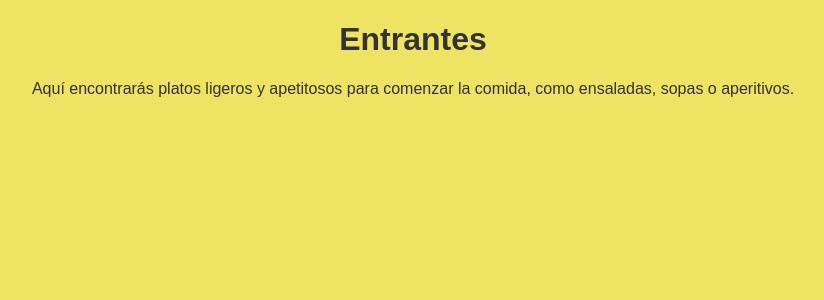
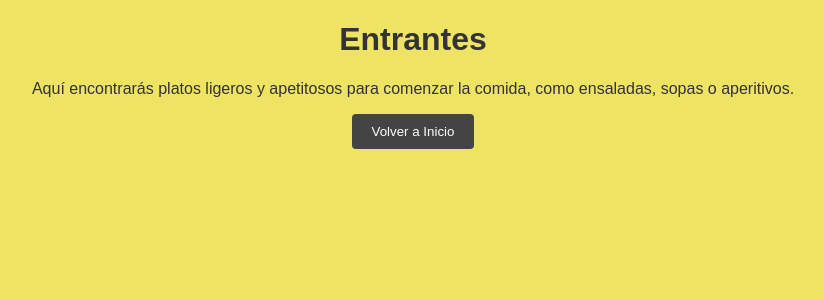
Before and after one commit to Enriquecebanc/Reto5Niger, a React (Create React App) app in the folder Frontend/nigerweb/: page /entrantes in a window 1280 px wide. Shown: the top 300 px of the page, without its empty margins (227-1051 px from the left). Built offline with nearby package versions, Linux system fonts and the light colour scheme.

Commit message:
Añadido un boton de regreso a las páginas que lo necesitaban.

```diff
--- a/Frontend/nigerweb/src/pages/entrantes/entrantes.js
+++ b/Frontend/nigerweb/src/pages/entrantes/entrantes.js
@@ -1,4 +1,5 @@
 import React from 'react';
+import { Link } from 'react-router-dom';
 import './entrantes.css';
 
 const Entrantes = () => {
@@ -6,6 +7,9 @@ const Entrantes = () => {
     <div className="entrantes-container">
       <h1>Entrantes</h1>
       <p>Aquí encontrarás platos ligeros y apetitosos para comenzar la comida, como ensaladas, sopas o aperitivos.</p>
+      <Link to="/">
+        <button className="back-button">Volver a Inicio</button>
+      </Link>
     </div>
   );
 };
--- a/Frontend/nigerweb/src/pages/ingredientes/ingredientes.js
+++ b/Frontend/nigerweb/src/pages/ingredientes/ingredientes.js
@@ -1,4 +1,5 @@
 import React from 'react';
+import { Link } from 'react-router-dom';
 import './ingredientes.css';
 
 const Ingredientes = () => {
@@ -6,6 +7,9 @@ const Ingredientes = () => {
     <div className="ingredientes-container">
       <h1>Ingredientes</h1>
       <p>Aquí encontrarás información sobre los ingredientes.</p>
+      <Link to="/">
+        <button className="back-button">Volver a Inicio</button>
+      </Link>
     </div>
   );
 };
--- a/Frontend/nigerweb/src/pages/platoPrin/platoPrin.js
+++ b/Frontend/nigerweb/src/pages/platoPrin/platoPrin.js
@@ -1,4 +1,5 @@
 import React from 'react';
+import { Link } from 'react-router-dom';
 import './platoPrin.css';
 
 const PlatoPrin = () => {
@@ -6,6 +7,9 @@ const PlatoPrin = () => {
     <div className="platoPrin-container">
       <h1>Platos Principales</h1>
       <p>Aquí encontrarás recetas sustanciosas y completas que suelen ser el eje central de la comida.</p>
+      <Link to="/">
+        <button className="back-button">Volver a Inicio</button>
+      </Link>
     </div>
   );
 };
--- a/Frontend/nigerweb/src/pages/platoSec/platoSec.js
+++ b/Frontend/nigerweb/src/pages/platoSec/platoSec.js
@@ -1,4 +1,5 @@
 import React from 'react';
+import { Link } from 'react-router-dom';
 import './platoSec.css';
 
 const PlatoSec = () => {
@@ -6,6 +7,9 @@ const PlatoSec = () => {
     <div className="platoSec-container">
       <h1>Segundo Plato</h1>
       <p>Aquí encontrarás opciones que complementan el plato principal, como pastas, arroces o preparaciones con verduras.</p>
+      <Link to="/">
+        <button className="back-button">Volver a Inicio</button>
+      </Link>
     </div>
   );
 };
--- a/Frontend/nigerweb/src/pages/postres/postres.js
+++ b/Frontend/nigerweb/src/pages/postres/postres.js
@@ -1,4 +1,5 @@
 import React from 'react';
+import { Link } from 'react-router-dom';
 import './postres.css';
 
 const Postres = () => {
@@ -6,6 +7,9 @@ const Postres = () => {
     <div className="postres-container">
       <h1>Postres</h1>
       <p>Aquí encontrarás deliciosas recetas de postres.</p>
+      <Link to="/">
+        <button className="back-button">Volver a Inicio</button>
+      </Link>
     </div>
   );
 };
--- a/Frontend/nigerweb/src/pages/recetas/recetas.js
+++ b/Frontend/nigerweb/src/pages/recetas/recetas.js
@@ -1,4 +1,5 @@
 import React from 'react';
+import { Link } from 'react-router-dom';
 import './recetas.css';
 
 const Recetas = () => {
@@ -6,6 +7,9 @@ const Recetas = () => {
     <div className="recetas-container">
       <h1>Recetas</h1>
       <p>Aquí encontrarás una variedad de recetas.</p>
+      <Link to="/">
+        <button className="back-button">Volver a Inicio</button>
+      </Link>
     </div>
   );
 };
```
